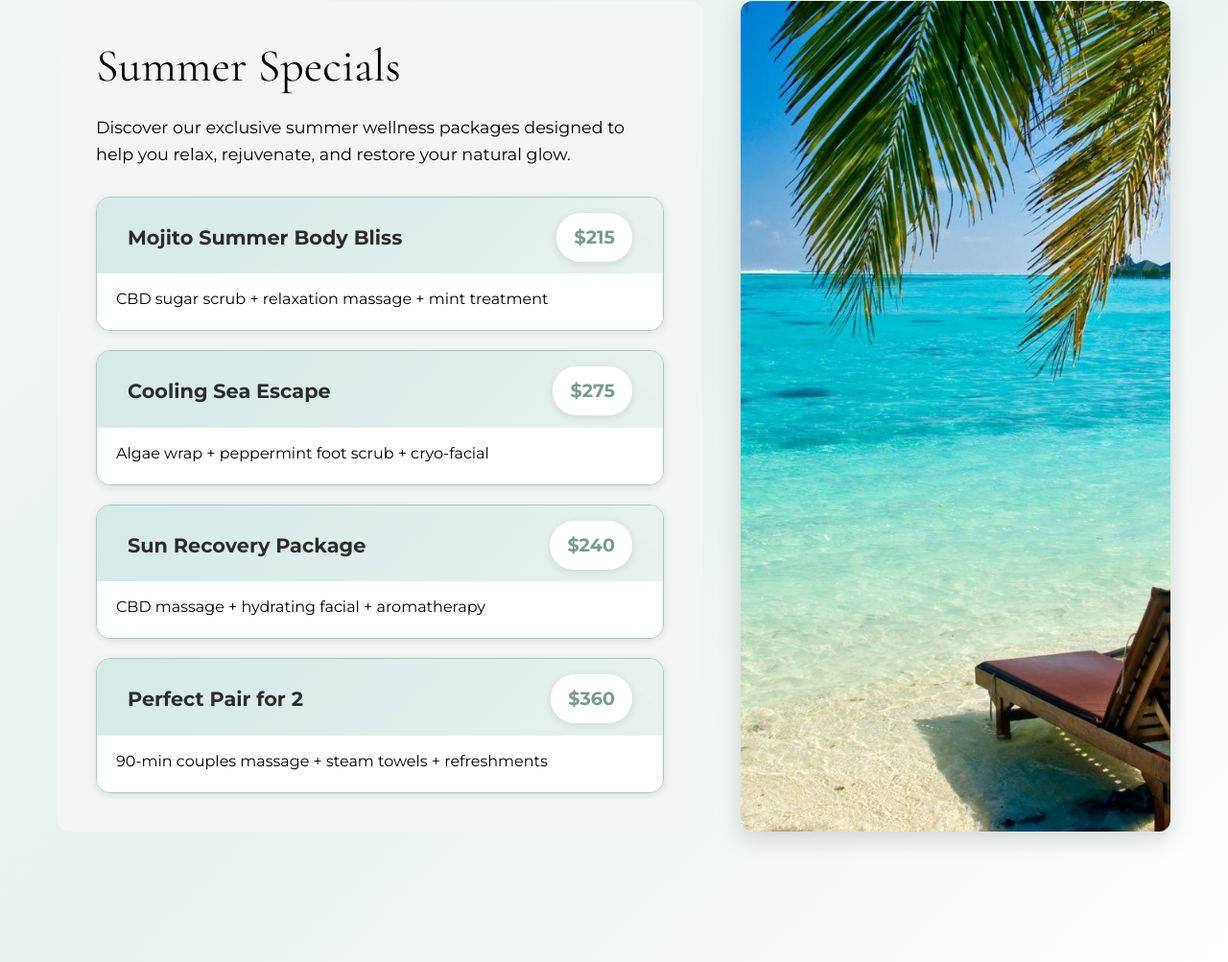
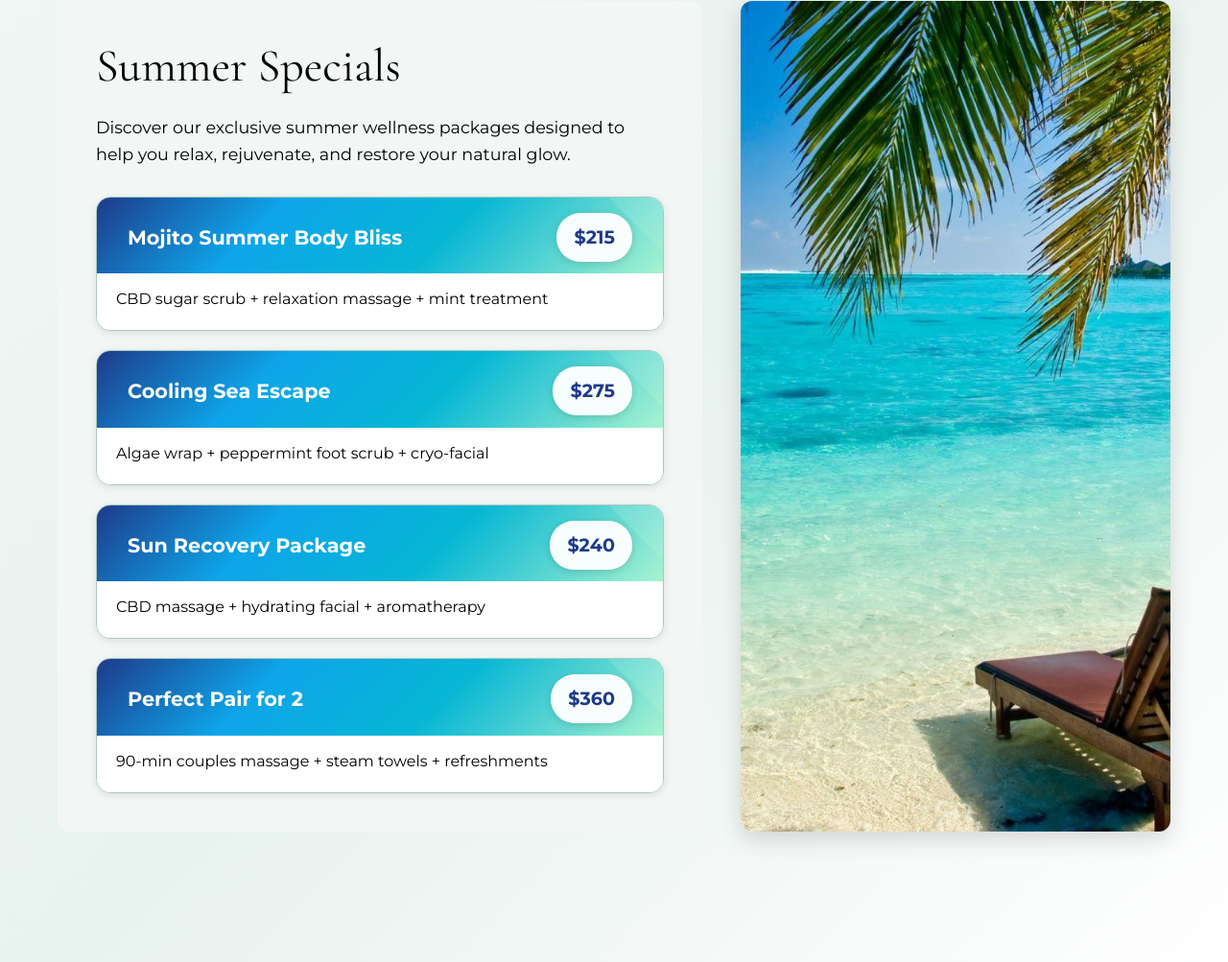
Before and after one commit to Drewbalaban/bluefernspa, a website: page index.html in a window 1280 px wide. Shown: the part 1280-2283 px from the top of the page at 96% size. Drawn offline with nearby package versions, Linux system fonts and the light colour scheme; a web font is replaced by a local one.

Commit message:
Apply beautiful ocean gradient colors to summer specials banners
- Updated gradient to match ocean colors: deep blue to turquoise to light mint
- Applied 4-stop gradient: #1e3a8a → #0ea5e9 → #06b6d4 → #a7f3d0
- Enhanced decorative overlay with ocean-themed colors
- Updated text to white for better contrast on darker gradient
- Styled price badges with ocean blue text on translucent white background
- Creates stunning visual effect reminiscent of clear tropical waters

```diff
--- a/styles.css
+++ b/styles.css
@@ -816,8 +816,8 @@ a {
     justify-content: space-between;
     align-items: center;
     padding: 1rem 2rem 0.8rem 2rem;
-    background: linear-gradient(135deg, var(--primary-color) 0%, var(--light-sage) 100%);
-    color: var(--dark-color);
+    background: linear-gradient(135deg, #1e3a8a 0%, #0ea5e9 30%, #06b6d4 60%, #a7f3d0 100%);
+    color: white;
     position: relative;
     overflow: hidden;
 }
@@ -829,7 +829,7 @@ a {
     right: -50%;
     width: 100%;
     height: 100%;
-    background: radial-gradient(circle, rgba(255,255,255,0.1) 0%, transparent 70%);
+    background: radial-gradient(circle, rgba(255,255,255,0.15) 0%, rgba(167,243,208,0.1) 50%, transparent 70%);
     transform: rotate(45deg);
 }
 
@@ -840,20 +840,20 @@ a {
     position: relative;
     z-index: 2;
     flex: 1;
-    color: var(--dark-color);
+    color: white;
 }
 
 .special-price {
     font-size: 1.2rem;
     font-weight: 700;
-    background: white;
+    background: rgba(255,255,255,0.95);
     position: relative;
     z-index: 2;
-    color: var(--darker-sage);
+    color: #1e3a8a;
     padding: 8px 16px;
     border-radius: 25px;
-    border: 2px solid rgba(255,255,255,0.2);
-    box-shadow: 0 2px 8px rgba(0,0,0,0.1);
+    border: 2px solid rgba(255,255,255,0.3);
+    box-shadow: 0 2px 8px rgba(0,0,0,0.15);
 }
 
 .special-desc-footer {
```
